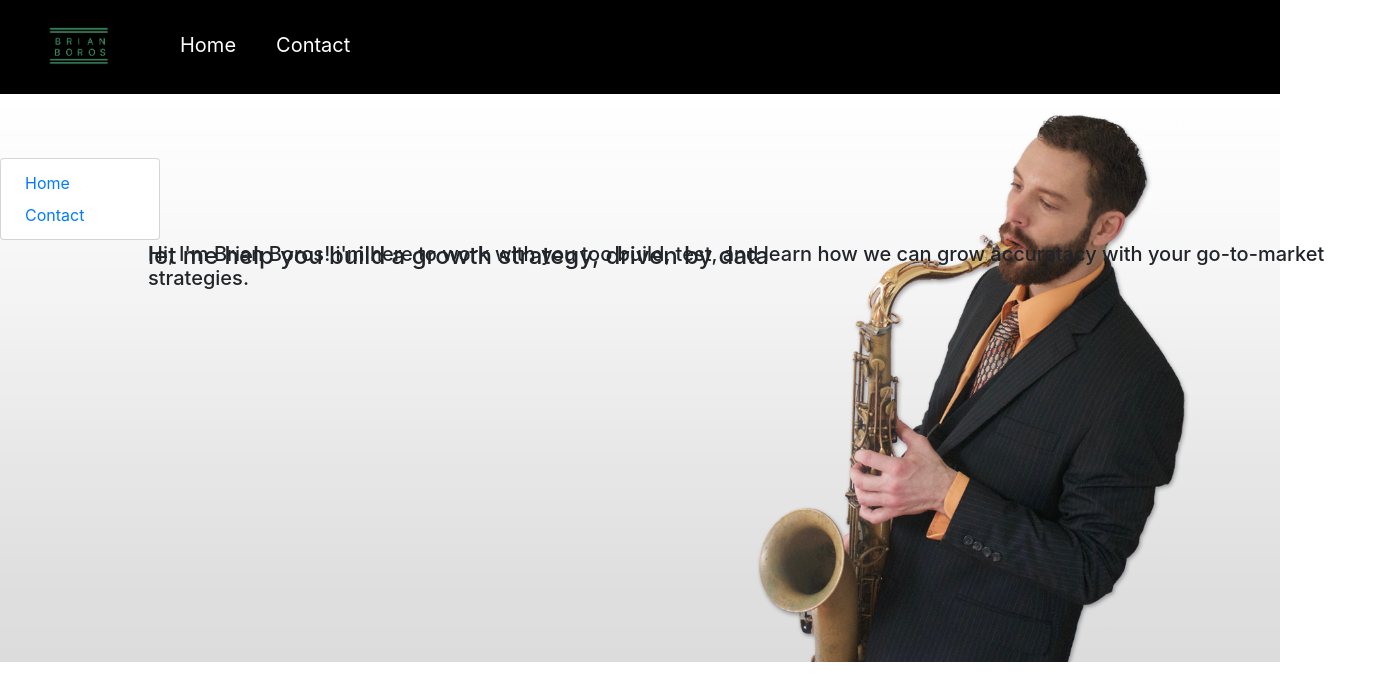
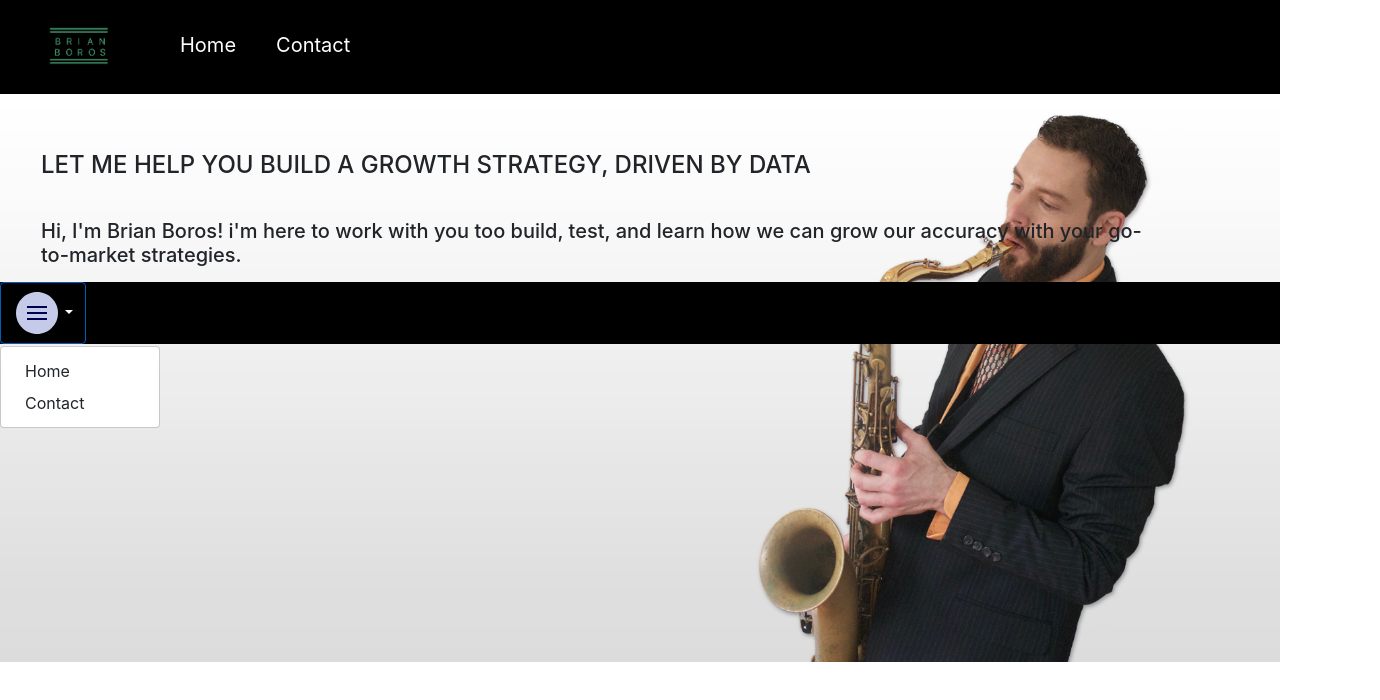
Before and after one commit to brianboros7/brian-boros-web, a React (Create React App) app: page / in a window 1280 px wide. Shown: the top 700 px of the page, 1380 px wide, since content can reach past the window. Built offline with nearby package versions, Linux system fonts and the light colour scheme.

Commit message:
Finally z-index is workign on the home page, and positioned the home banner contetn correctly, however having trouble with the footer being pushed up on screend sizes and rendering stragely.

```diff
--- a/src/components/app/footer/style.scss
+++ b/src/components/app/footer/style.scss
@@ -1,3 +1,4 @@
 footer {
     background-color: black;
+    z-index: -2;
 }
--- a/src/components/menu/NavBurger.js
+++ b/src/components/menu/NavBurger.js
@@ -1,5 +1,4 @@
 import React from 'react';
-import {Link} from 'react-router-dom';
 import {Dropdown} from 'react-bootstrap';
 import burgerIcon from './../../assets/images/burger-menu.svg';
 
@@ -10,12 +9,8 @@ function NavBurger() {
              <Dropdown.Toggle id="burger-toggler" className="burger-toggler">
                 <img src={burgerIcon} alt="" />
                 <Dropdown.Menu>
-                    <Dropdown.Item>
-                        <Link to="/">Home</Link>
-                    </Dropdown.Item>
-                    <Dropdown.Item>
-                        <Link to="/contact">Contact</Link>
-                    </Dropdown.Item>
+                    <Dropdown.Item href="/">Home</Dropdown.Item>
+                    <Dropdown.Item href="/contact">Contact</Dropdown.Item>
                 </Dropdown.Menu>
             </Dropdown.Toggle>
         </Dropdown>
--- a/src/pages/landing/Home.js
+++ b/src/pages/landing/Home.js
@@ -9,6 +9,7 @@ function Home() {
             <div className="home-main">
                 <div className="home-main-banner">
                     <img src={homeBanner} alt="Brian S. Boros Play Sax" />
+                    <div className="main-banner-content">
                         <h4>
                             let me help you build a
 				            growth strategy, driven
@@ -16,9 +17,10 @@ function Home() {
                         </h4>
                         <h5>
                             Hi, I'm Brian Boros! i'm here to work with you
-				        too build, test, and learn how we can grow accuratacy
+				            too build, test, and learn how we can grow our accuracy
 				            with your go-to-market strategies.
                         </h5>
+                    </div>
                 </div>
             </div>
         </section>
--- a/src/pages/landing/style.scss
+++ b/src/pages/landing/style.scss
@@ -1,4 +1,5 @@
 .home-main-banner {
+    width: 100%;
     position: relative;
 }
 .home-main-banner img {
@@ -6,16 +7,27 @@
     top: 0;
     left: 0;
     width: 100%;
+    max-width: 100%;
     height: auto;
+    z-index: 0;
+}
+.main-banner-content {
+    position: relative;
+    top: 25px;
+    left: 25px;
+    width: 100%;
     z-index: 1;
+    padding: 1rem 1rem;
 }
-.home-main-banner h4, .home-main-banner h5 {
-    position: absolute;
-    top: 100px;
-    left: 100px;
-    width: 100%;
-    z-index: 100;
-    padding: 3rem;
+.main-banner-content h4, .main-banner-content h5 {
+    padding: 1rem 0;
+}
+.main-banner-content h4 {
+    padding-right: 7.5rem;
+    text-transform: uppercase;
+}
+.main-banner-content h5 {
+    padding-right: 7.5rem;
 }
 
 /*
```
Lines whose indentation alone changed are shown as unchanged.
